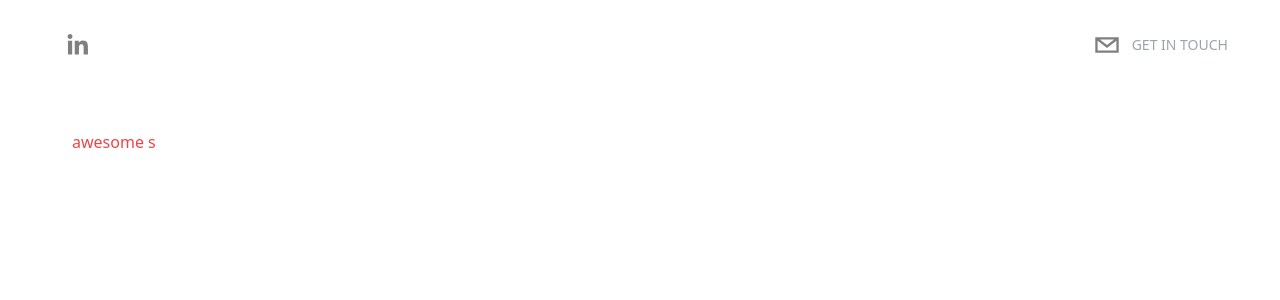
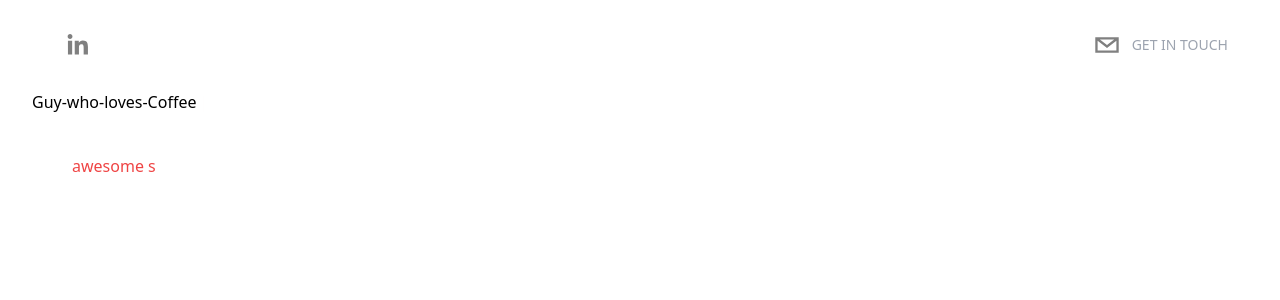
Before and after one commit to Cerebrovinny/portfolio_viniciuscardoso, a Next.js app: page / in a window 1280 px wide. Shown: the top 300 px of the page. Built offline with nearby package versions, Linux system fonts and the light colour scheme.

Commit message:
added typewriter

```diff
--- /dev/null
+++ b/components/Hero.tsx
@@ -0,0 +1,24 @@
+import React from 'react';
+import {Cursor, useTypewriter} from "react-simple-typewriter";
+
+type Props = {};
+
+export default function Hero({}: Props) {
+        const [text, count] = useTypewriter({
+            words: [
+                "Hi, It's Vinny",
+                "Guy-who-loves-Coffee.tsx",
+                "<ButLovesToCodeMore />"
+            ],
+            loop: true,
+            delaySpeed: 2000,
+        })
+    return (
+        <div>
+            <h1>
+                <span>{text}</span>
+                <Cursor cursorColor="#F7ABBA" />
+            </h1>
+        </div>
+    );
+}
--- a/package.json
+++ b/package.json
@@ -13,6 +13,7 @@
     "next": "12.3.1",
     "react": "18.2.0",
     "react-dom": "18.2.0",
+    "react-simple-typewriter": "^4.0.5",
     "react-social-icons": "^5.15.0"
   },
   "devDependencies": {
--- a/pages/index.tsx
+++ b/pages/index.tsx
@@ -3,6 +3,7 @@
 import Image from 'next/image'
 import styles from '../styles/Home.module.css'
 import Header from "../components/Header";
+import Hero from "../components/Hero";
 
 const Home: NextPage = () => {
   return (
@@ -13,8 +14,13 @@
 
         {/*Header*/}
         <Header />
+
+        {/*Hero*/}
+        <section id="hero">
+            <Hero />
+        </section>
         <h1 className="p-10 text-red-500">awesome s</h1>
-    </div>
+</div>
   )
 }
 
```
Also changed, not shown: 1 other file (tests, documents, lock files or other folders).
